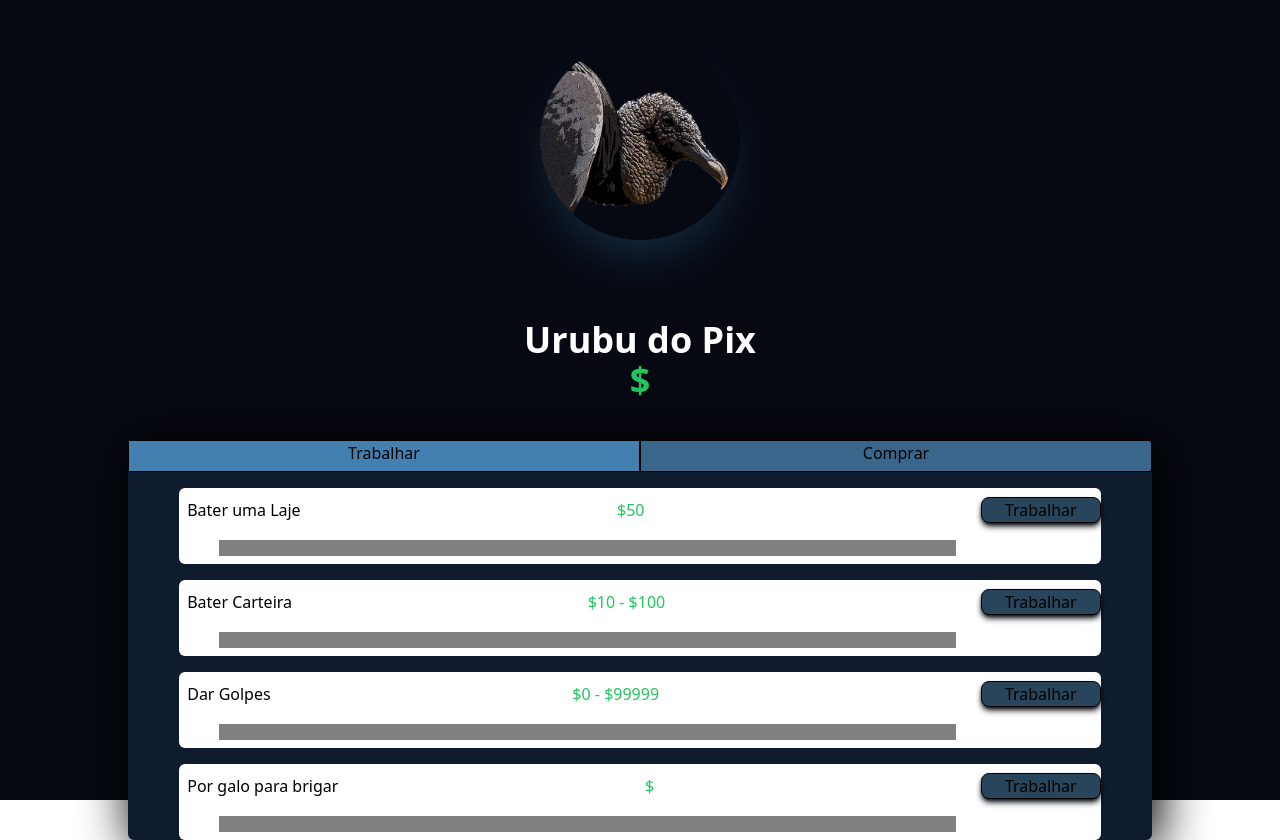
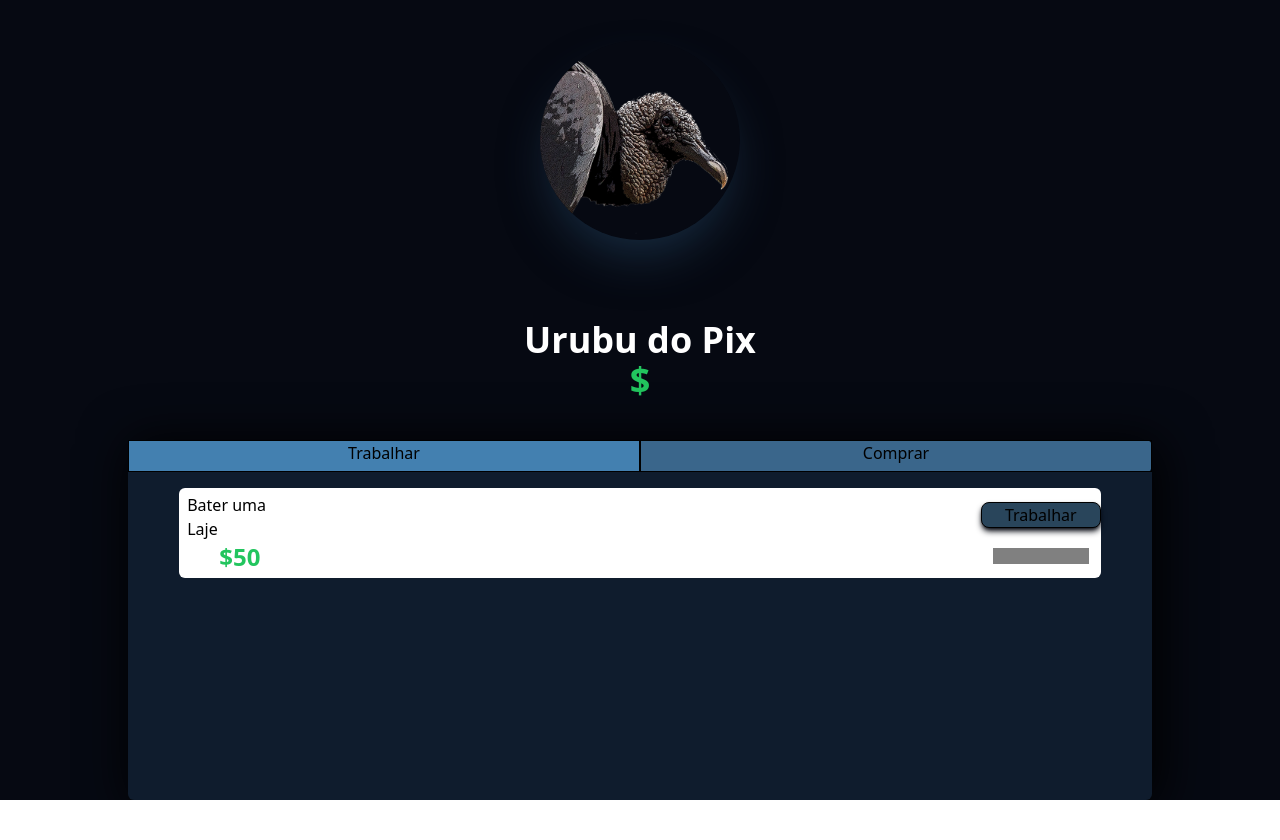
Before and after one commit to gabi-lima/UrubuDoPix, a React (Vite) app: page / in a window 1280 px wide. After the commit the page ends 800 px from the top, so only its background shows below. Built offline with nearby package versions, Linux system fonts and the light colour scheme.

Commit message:
Finalizada tab comprar

```diff
--- a/src/App.jsx
+++ b/src/App.jsx
@@ -6,7 +6,7 @@ import { randomExponential } from "d3-random"; // Importar função específica
 import "./index.css";
 import urubu from "./assets/urubu1.png";
 
-const exponentialRandom = randomExponential(1); // Configurar distribuição exponencial
+const exponentialRandom = randomExponential(2); // Configurar distribuição exponencial
 
 const getSkewedRandom = (min, max) => {
   let randomNumber;
@@ -19,21 +19,23 @@ const getSkewedRandom = (min, max) => {
 function App() {
   const [activeTab, setActiveTab] = useState("trabalhar"); // Estado para controlar a aba ativa
   const [money, setMoney] = useState("");
+  const [itensComprados, setItensComprados] = useState({});
 
   const handleTabClick = (tab) => {
     setActiveTab(tab);
   };
   const handleMoneyChange = (amount) => {
-    setMoney((prevMoney) => prevMoney + amount);
+    setMoney((prevMoney) => parseFloat(prevMoney + amount));
   };
 
-  function pegarNumeroAleatorio(min, max, fatorProbabilidade) {
-    const probabilidade = Math.random() ** fatorProbabilidade;
-
-    const valorFinal = min + probabilidade * (max - min);
-
-    return Math.floor(valorFinal);
-  }
+  const handleMoneyBuy = (newMoney) => {
+    setMoney(newMoney);
+  };
+  const handleItemBoughtChange = (itemTitle) => {
+    setItensComprados((prevItems) => {
+      return { ...prevItems, [itemTitle]: true };
+    });
+  };
 
   useEffect(() => {
     // Load money value from localStorage on component mount
@@ -48,15 +50,13 @@ function App() {
     localStorage.setItem("money", money);
   }, [money]);
 
-  const baterCarteiraDinheiro = pegarNumeroAleatorio(10, 300, 10);
-  console.log(baterCarteiraDinheiro);
-
-  const golpesDinheiro = pegarNumeroAleatorio(0, 99999, 2);
-  console.log(golpesDinheiro);
-
-  function handleCustomAlert() {
-    alert("Você pode perder dinheiro...");
+  useEffect(() => {
+    // Load itensComprados value from localStorage on component mount
+    const savedItems = localStorage.getItem("itensComprados");
+    if (savedItems) {
+      setItensComprados(JSON.parse(savedItems));
     }
+  }, []);
 
   return (
     <>
@@ -94,38 +94,66 @@ function App() {
             <>
               <TrabalharCard
                 title="Bater uma Laje"
-                money={50}
-                tempoBotao={1000}
+                money={"$50"}
+                tempoBotao={6000}
                 dinheiroBotao={50}
                 onMoneyChange={handleMoneyChange}
               />
+              {itensComprados["bmx muito boa para freestyle"] && (
                 <TrabalharCard
                   title="Bater Carteira"
-                money={"10 - $100"}
-                tempoBotao={100}
-                dinheiroBotao={baterCarteiraDinheiro}
+                  money={"$10~$100"}
+                  tempoBotao={3500}
+                  dinheiroBotao={getSkewedRandom(0, 100)}
                   onMoneyChange={handleMoneyChange}
                 />
+              )}
+
+              {itensComprados["Galo de Rinha"] && (
+                <TrabalharCard
+                  title="Por galo para brigar"
+                  money={"-$2k~$2k"}
+                  tempoBotao={7500}
+                  dinheiroBotao={getSkewedRandom(-2000, 2000)}
+                  onMoneyChange={handleMoneyChange}
+                />
+              )}
+              {itensComprados["Moto G2 com a tela trincada"] && (
                 <TrabalharCard
                   title="Dar Golpes"
-                money={"0 - $99999"}
-                tempoBotao={100}
-                dinheiroBotao={getSkewedRandom(-60000, 99999)}
-                onMoneyChange={handleMoneyChange}
-                onAlertClick={handleCustomAlert}
-              />
-              <TrabalharCard
-                title="Por galo para brigar"
-                tempoBotao={4300}
-                dinheiroBotao={25}
+                  money={"-10k~$10k"}
+                  tempoBotao={15000}
+                  dinheiroBotao={getSkewedRandom(-3000, 10000)}
                   onMoneyChange={handleMoneyChange}
                 />
+              )}
             </>
           ) : (
             <>
-              <ComprarCard title="bmx muito boa para freestyle" valor={1200} />
-              <ComprarCard title="Moto G2 com a tela trincada" valor={6300} />
-              <ComprarCard title="Galo de Rinha" />
+              <ComprarCard
+                title="bmx muito boa para freestyle"
+                valor={350}
+                money={money}
+                onMoneyChange={handleMoneyBuy}
+                onItemBoughtChange={handleItemBoughtChange}
+                itensComprados={itensComprados}
+              />
+              <ComprarCard
+                title="Galo Indio para Rinhas"
+                valor={1500}
+                money={money}
+                onMoneyChange={handleMoneyBuy}
+                onItemBoughtChange={handleItemBoughtChange}
+                itensComprados={itensComprados}
+              />
+              <ComprarCard
+                title="Moto G2 com a tela trincada"
+                valor={4300}
+                money={money}
+                onMoneyChange={handleMoneyBuy}
+                onItemBoughtChange={handleItemBoughtChange}
+                itensComprados={itensComprados}
+              />
             </>
           )}
         </div>
--- a/src/components/ComprarCard.jsx
+++ b/src/components/ComprarCard.jsx
@@ -1,16 +1,66 @@
-import React from "react";
+import React, { useState, useEffect } from "react";
 
-const ComprarCard = ({ title, valor }) => {
+const ComprarCard = ({
+  title,
+  valor,
+  money,
+  onMoneyChange,
+  onItemBoughtChange,
+  itensComprados,
+}) => {
+  const [itemComprado, setItemComprado] = useState(false);
+
+  const handleBuyClick = () => {
+    if (money >= valor) {
+      onMoneyChange(money - valor);
+      setItemComprado(true);
+
+      // Salvar o item comprado no localStorage
+      const itemsSalvos = localStorage.getItem("itensComprados");
+      const itemsToUpdate = itemsSalvos ? JSON.parse(itemsSalvos) : {};
+      itemsToUpdate[title] = true;
+      localStorage.setItem("itensComprados", JSON.stringify(itemsToUpdate));
+      onItemBoughtChange(title);
+    } else {
+      // Display some message to indicate insufficient funds
+      console.log("You don't have enough money to buy this item.");
+    }
+  };
+  useEffect(() => {
+    console.log("Carregando itens do localStorage...");
+
+    const itemsSalvos = localStorage.getItem("boughtItems");
+    console.log("Itens salvos:", itemsSalvos);
+
+    if (itemsSalvos) {
+      const parsedItems = JSON.parse(itemsSalvos);
+      if (parsedItems[title]) {
+        setItemComprado(true);
+      }
+    }
+    if (itensComprados[title]) {
+      setItemComprado(true);
+    }
+  }, [title, itensComprados]);
+
   return (
-    <div className="w-full flex flex-wrap justify-between items-center mt-4 bg-white w-[90%] h-[90px] rounded-md">
-      <h2 className="ml-2"> {title} </h2>
-      <h2 className="text-green-500 mr-12 text-2xl font-bold"> ${valor}</h2>
-      <button
-        type="submit"
-        className="bg-[#29455b] ml-5 border border-black shadow-md shadow-[#060912] rounded-lg active:p-[1px]  hover:bg-[#4380b0] w-[120px]"
-      >
-        Comprar
-      </button>
+    <div className="w-[80%] flex flex-wrap justify-between items-center mt-4 bg-white w-[90%] h-[90px] rounded-md">
+      <div>
+        <h2 className="ml-2"> {title} </h2>
+        <h2 className="text-green-500 ml-10 text-2xl font-bold"> ${valor}</h2>
+      </div>
+
+      {itemComprado ? (
+        <p className="text-green-500 ml-10 text-2xl font-bold">Comprado!</p>
+      ) : (
+        <button
+          type="button"
+          onClick={handleBuyClick}
+          className="bg-[#29455b] ml-5 border border-black shadow-md shadow-[#060912] rounded-lg active:p-[1px] hover:bg-[#4380b0] w-[120px]"
+        >
+          Comprar
+        </button>
+      )}
     </div>
   );
 };
--- a/src/components/TrabalharButton.jsx
+++ b/src/components/TrabalharButton.jsx
@@ -1,4 +1,4 @@
-import React, { useState, useEffect } from "react";
+import { useState, useEffect } from "react";
 
 const TrabalharButton = ({ duracao, dinheiro, onMoneyChange }) => {
   const [progress, setProgress] = useState(0);
@@ -41,15 +41,21 @@ const TrabalharButton = ({ duracao, dinheiro, onMoneyChange }) => {
 
   return (
     <>
+      <div className="flex flex-col justify-center items-center space-y-5">
         <button
           onClick={handleWorkClick}
           disabled={working}
           type="submit"
-        className="bg-[#29455b] ml-5 border border-black shadow-md shadow-[#060912] rounded-lg active:p-[1px]  hover:bg-[#4380b0] w-[120px]"
+          className="bg-[#29455b] border border-black shadow-md shadow-[#060912] rounded-lg active:p-[1px]  hover:bg-[#4380b0] w-[120px]"
         >
           {working ? "Trabalhando..." : "Trabalhar"}
         </button>
-      <progress className="w-[80%] mx-10" value={progress} max="100"></progress>
+        <progress
+          className="w-[80%] mx-10"
+          value={progress}
+          max="100"
+        ></progress>
+      </div>
     </>
   );
 };
--- a/src/components/TrabalharCard.jsx
+++ b/src/components/TrabalharCard.jsx
@@ -15,8 +15,14 @@ const TrabalharCard = ({
   };
   return (
     <div className="w-80% flex flex-wrap justify-between items-center mt-4 bg-white w-[90%] h-[90px] rounded-md">
-      <h2 className="ml-2"> {title} </h2>
-      <h2 className="text-green-500"> ${money}</h2>
+      <div className="w-[100px]">
+        <h2 className="ml-2"> {title} </h2>
+        <h2 className="text-green-500 mr-12 text-2xl font-bold ml-10">
+          {" "}
+          {money}
+        </h2>
+      </div>
+
       <TrabalharButton
         onClick={handleButtonClick}
         duracao={tempoBotao}
```
Lines whose indentation alone changed are shown as unchanged.
